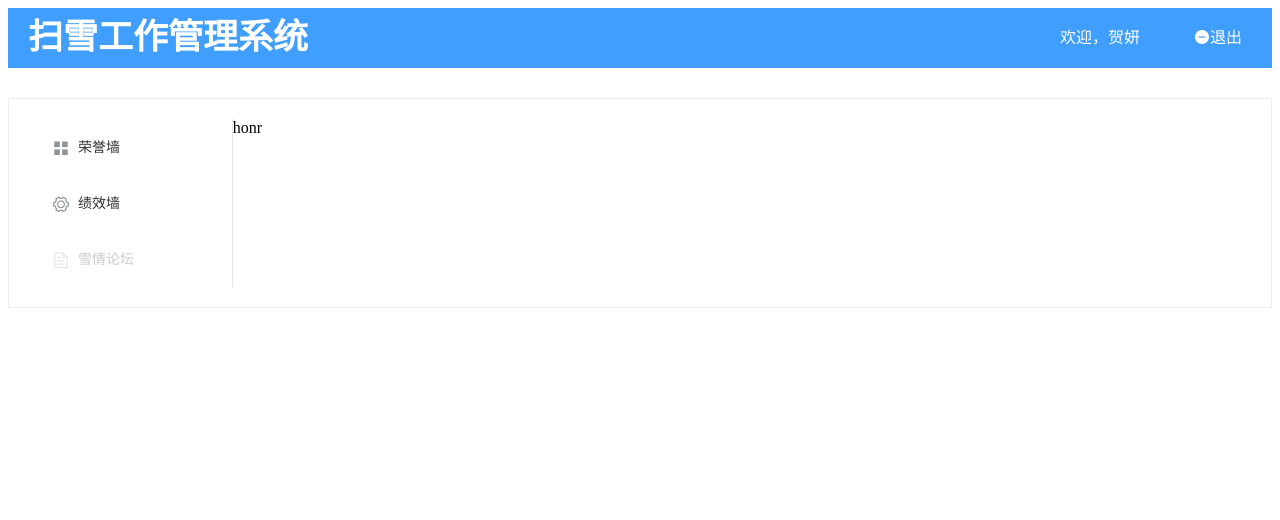
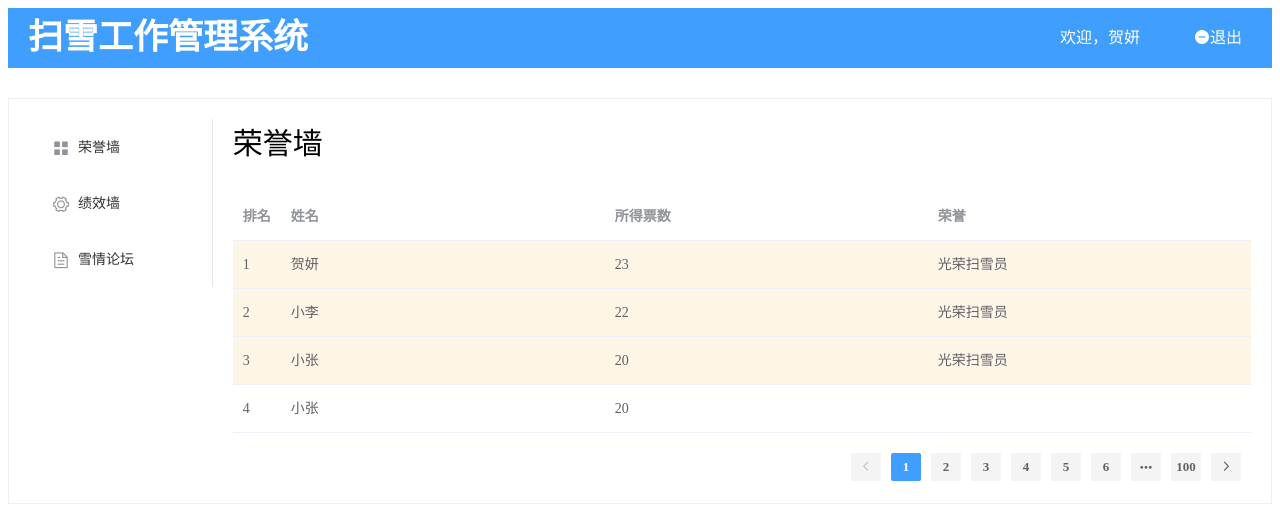
Before and after one commit to HEYAN123/snowclean, a Vue app: page /#/honor in a window 1280 px wide. Shown: the top 520 px of the page. Built offline with nearby package versions, Linux system fonts and the light colour scheme.

Commit message:
新增页面

```diff
--- a/src/App.vue
+++ b/src/App.vue
@@ -10,7 +10,7 @@
       </el-header>
       <el-main>
         <el-row>
-          <el-col :span="4">
+          <el-col :span="4" style="padding-right:20px;">
             <el-menu
               default-active="2"
               class="el-menu-vertical-demo"
@@ -23,7 +23,7 @@
                 <i class="el-icon-setting"></i>
                 <span slot="title">绩效墙</span>
               </el-menu-item>
-              <el-menu-item index="3" disabled>
+              <el-menu-item index="forum">
                 <i class="el-icon-document"></i>
                 <span slot="title">雪情论坛</span>
               </el-menu-item>
--- /dev/null
+++ b/src/components/Forum.vue
@@ -0,0 +1,51 @@
+<template>
+  <div class="hello">
+    <p style="font-size:30px;margin-top:0;">雪情论坛</p>
+    forum
+  </div>
+</template>
+
+<script>
+export default {
+  name: 'Forum',
+  data () {
+    return {
+      tableData: [{
+        "userId": "123",
+        "userName":"贺妍",
+        "vote": 23
+      },
+      {
+        "userId": "321",
+        "userName":"小李",
+        "vote": 22
+      },
+      {
+        "userId": "222",
+        "userName":"小张",
+        "vote": 20
+      },
+      {
+        "userId": "222",
+        "userName":"小张",
+        "vote": 20
+      }]
+    }
+  },
+  methods:{
+      tableRowClassName({row, rowIndex}) {
+        if (rowIndex < 3) {
+          return 'warning-row';
+        }
+        return '';
+      },
+  }
+}
+</script>
+
+<!-- Add "scoped" attribute to limit CSS to this component only -->
+<style>
+.warning-row {
+    background-color: oldlace !important;
+  }
+</style>
--- a/src/components/Honor.vue
+++ b/src/components/Honor.vue
@@ -1,7 +1,37 @@
 <template>
   <div class="hello">
-    honr
-
+    <p style="font-size:30px;margin-top:0;">荣誉墙</p>
+        <el-table
+        :data="tableData"
+        :row-class-name="tableRowClassName"
+        style="width: 100%">
+        <el-table-column
+            type="index"
+            label="排名">
+        </el-table-column>
+        <el-table-column
+            prop="userName"
+            label="姓名">
+        </el-table-column>
+        <el-table-column
+            prop="vote"
+            label="所得票数">
+        </el-table-column>
+        <el-table-column
+        prop="tag"
+        label="荣誉">
+        <template slot-scope="scope">
+            {{scope.$index >3 || scope.$index == 3 ? null :"光荣扫雪员"}}
+        </template>
+        </el-table-column>
+        </el-table>
+        <br>
+        <el-pagination
+        style="text-align:right;"
+        background
+        layout="prev, pager, next"
+        :total="1000">
+        </el-pagination>
   </div>
 </template>
 
@@ -10,26 +40,42 @@ export default {
   name: 'Honor',
   data () {
     return {
-      msg: 'Welcome to Your Vue.js App'
+      tableData: [{
+        "userId": "123",
+        "userName":"贺妍",
+        "vote": 23
+      },
+      {
+        "userId": "321",
+        "userName":"小李",
+        "vote": 22
+      },
+      {
+        "userId": "222",
+        "userName":"小张",
+        "vote": 20
+      },
+      {
+        "userId": "222",
+        "userName":"小张",
+        "vote": 20
+      }]
     }
+  },
+  methods:{
+      tableRowClassName({row, rowIndex}) {
+        if (rowIndex < 3) {
+          return 'warning-row';
+        }
+        return '';
+      },
   }
 }
 </script>
 
 <!-- Add "scoped" attribute to limit CSS to this component only -->
-<style scoped>
-h1, h2 {
-  font-weight: normal;
-}
-ul {
-  list-style-type: none;
-  padding: 0;
-}
-li {
-  display: inline-block;
-  margin: 0 10px;
-}
-a {
-  color: #42b983;
-}
+<style>
+.warning-row {
+    background-color: oldlace !important;
+  }
 </style>
--- a/src/components/Perform.vue
+++ b/src/components/Perform.vue
@@ -1,35 +1,69 @@
 <template>
   <div class="hello">
-    perform
-
+    <p style="font-size:30px;margin-top:0;">绩效墙</p>
+        <el-table
+        :data="tableData"
+        style="width: 100%">
+        <el-table-column
+            type="index"
+            label="排名">
+        </el-table-column>
+        <el-table-column
+            prop="userName"
+            label="姓名">
+        </el-table-column>
+        <el-table-column
+            prop="score"
+            label="绩效得分">
+        </el-table-column>
+        <el-table-column
+        prop="reward"
+        label="得奖情况">
+        </el-table-column>
+        </el-table>
+        <br>
+        <el-pagination
+        style="text-align:right;"
+        background
+        layout="prev, pager, next"
+        :total="1000">
+        </el-pagination>
   </div>
 </template>
 
 <script>
 export default {
-  name: 'Perform',
+  name: 'Honor',
   data () {
     return {
-      msg: 'Welcome to Your Vue.js App'
+      tableData: [{
+        "userId": "123",
+        "userName":"贺妍",
+        "score": 23,
+        "reward": "有奖金"
+      },
+      {
+        "userId": "321",
+        "userName":"小李",
+        "score": 22,
+        "reward": "有奖金"
+      },
+      {
+        "userId": "222",
+        "userName":"小张",
+        "score": 20
+      }]
     }
+  },
+  methods:{
+
   }
 }
 </script>
 
 <!-- Add "scoped" attribute to limit CSS to this component only -->
-<style scoped>
-h1, h2 {
-  font-weight: normal;
-}
-ul {
-  list-style-type: none;
-  padding: 0;
-}
-li {
-  display: inline-block;
-  margin: 0 10px;
-}
-a {
-  color: #42b983;
-}
+<style>
+.warning-row {
+    background-color: oldlace !important;
+  }
 </style>
--- a/src/router/index.js
+++ b/src/router/index.js
@@ -1,8 +1,13 @@
 import Vue from 'vue'
 import Router from 'vue-router'
+
 import Login from '@/components/Login'
 import Honor from '@/components/Honor'
 import Perform from '@/components/Perform'
+import Staff from '@/components/Staff'
+import Leader from '@/components/Leader'
+import Manager from '@/components/Manager'
+import Forum from '@/components/Forum'
 
 Vue.use(Router)
 
@@ -22,6 +27,26 @@ export default new Router({
       path: '/perform',
       name: 'Perform',
       component: Perform
-    }
+    },
+    {
+      path: '/staff',
+      name: 'Staff',
+      component: Staff
+    },
+    {
+      path: '/leader',
+      name: 'Leader',
+      component: Leader
+    },
+    {
+      path: '/manager',
+      name: 'Manager',
+      component: Manager
+    },
+    {
+      path: '/forum',
+      name: 'Forum',
+      component: Forum
+    },
   ]
 })
```
Also changed, not shown: src/components/Leader.vue (added), src/components/Manager.vue (added), src/components/Staff.vue (added), 1 other file (tests, documents, lock files or other folders).
